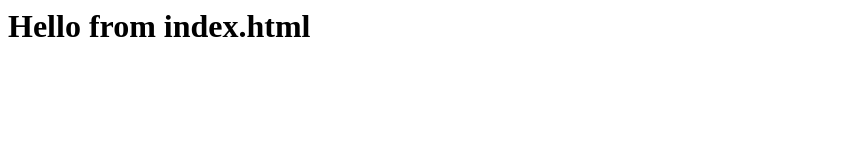
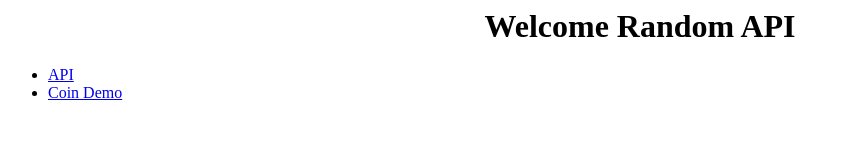
Before and after one commit to grayTurtle01/http-server, a website: page public/index.html in a window 1280 px wide. Shown: the whole page, without its empty margins (0-850 px from the left). Drawn offline with Linux system fonts and the light colour scheme.

Commit message:
handle styles file & lc

```diff
--- a/public/index.html
+++ b/public/index.html
@@ -1,2 +1,13 @@
 <meta charset='utf-8'/>
-<h1> Hello from index.html</h1>
+<link rel="stylesheet" href="styles.css">
+<h1> Welcome Random API</h1>
+
+<ul>
+    <li>
+        <a href="/api"> API </a>
+    </li>
+
+    <li>
+        <a href="/demo"> Coin Demo </a>
+    </li>
+</ul>
--- a/public/styles.css
+++ b/public/styles.css
@@ -1,3 +1,16 @@
 h1{
     color: black;
 }
+
+body{
+    text-align: center;
+}
+
+#big-coin{
+    margin: 0px;
+    font-size: 250px;
+}
+
+ul{
+    text-align: left;
+}
```
Also changed, not shown: public/demo.html (renamed from public/coin.html, +3 -16 lines).
